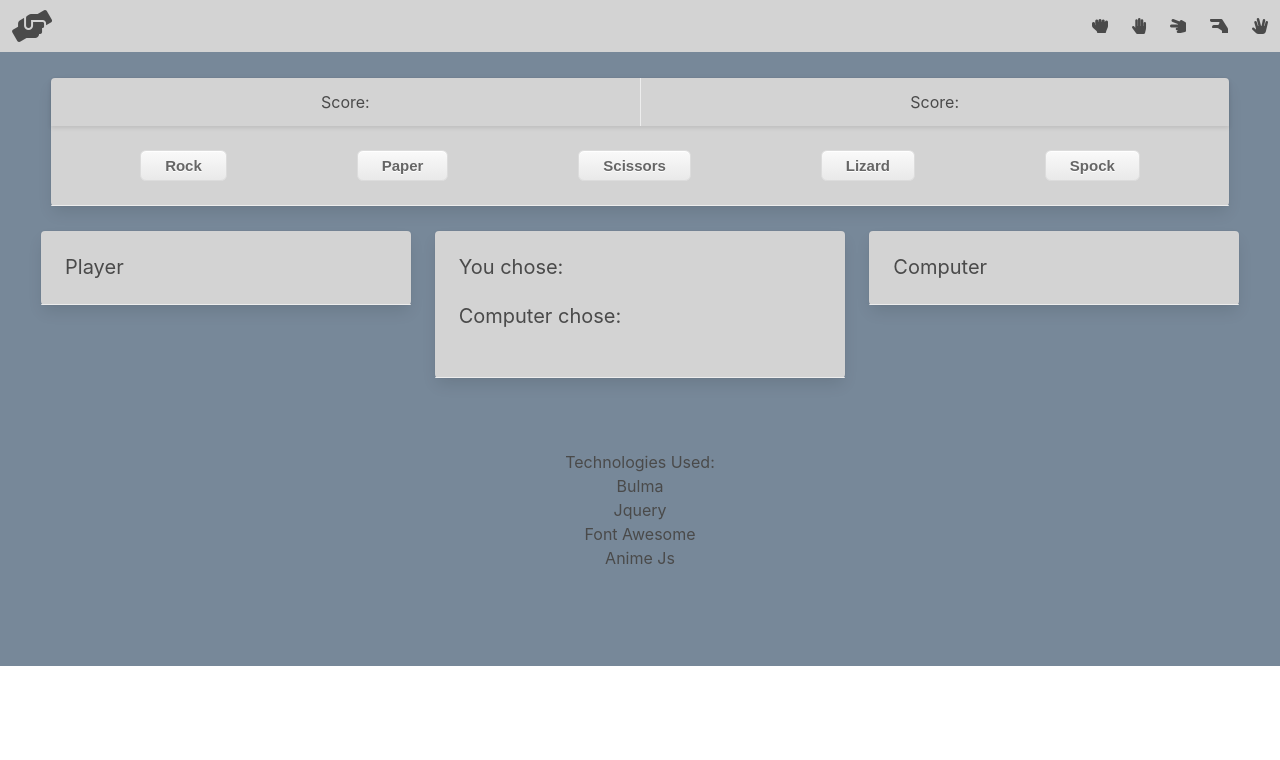
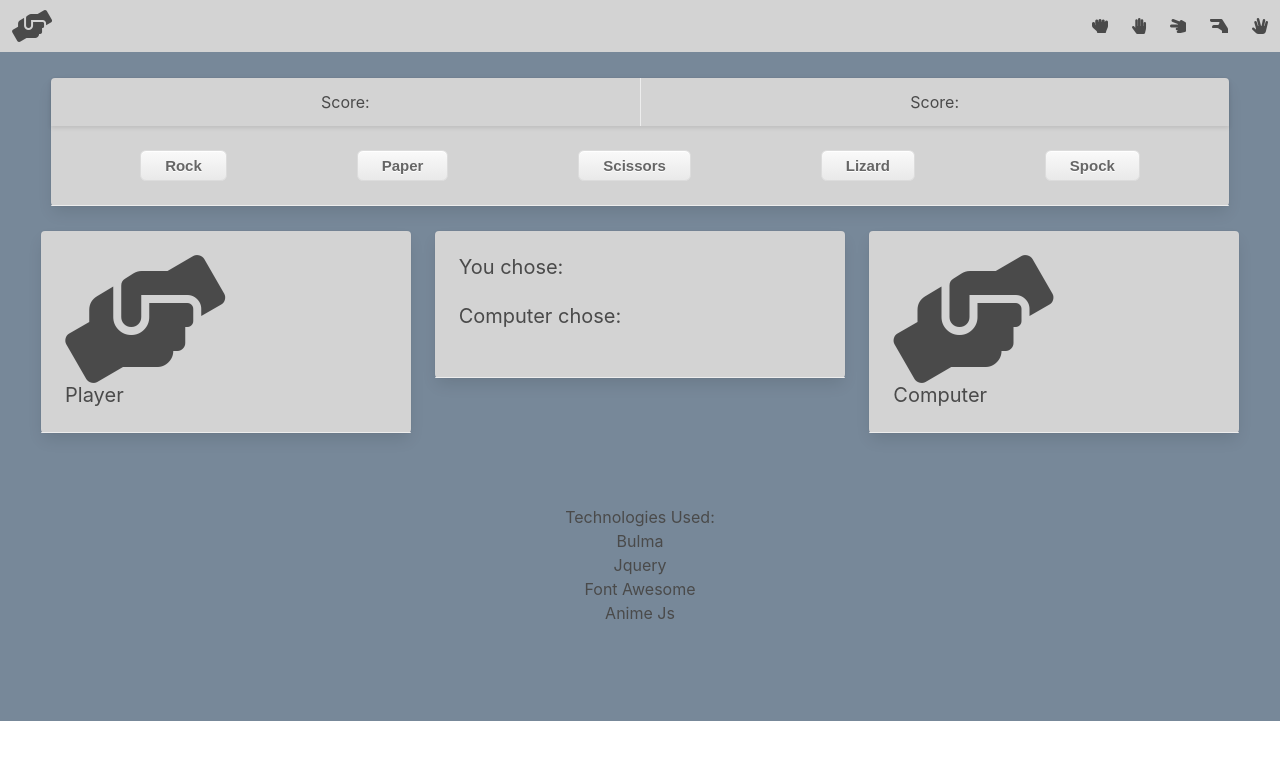
Before and after one commit to wuzzlefump/wuzzlefump.github.io-rock-paper-scissors-lizard-spock, a plain HTML site: page index.html in a window 1280 px wide. Drawn offline with nearby package versions, Linux system fonts and the light colour scheme.

Commit message:
formatting

```diff
--- a/index.html
+++ b/index.html
@@ -163,6 +163,7 @@
         <div class="card" id ="columnLeft">
             <div class="card-content">
               <div id="playerContainer">
+                <i class="fas fa-hands-helping fa-8x"></i>
               </div>
               <p class="subtitle">
                 Player
@@ -198,6 +199,7 @@
         <div class="card" id ="columnRight">
             <div class="card-content">
               <p id="computerContainer">
+                <i class="fas fa-hands-helping fa-8x"></i>
               </p>
               <p class="subtitle">
                 Computer
```
